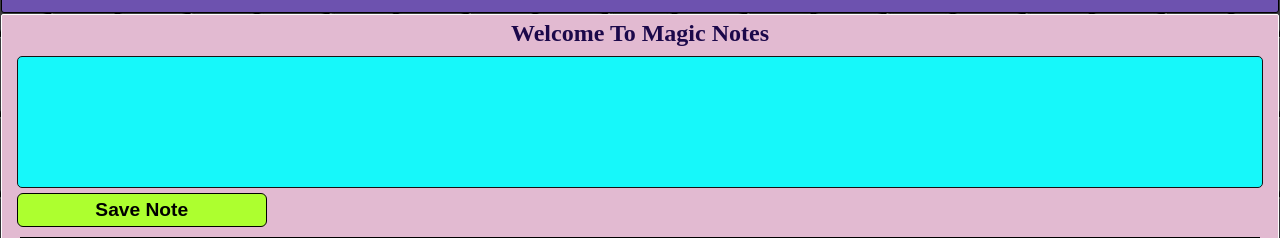
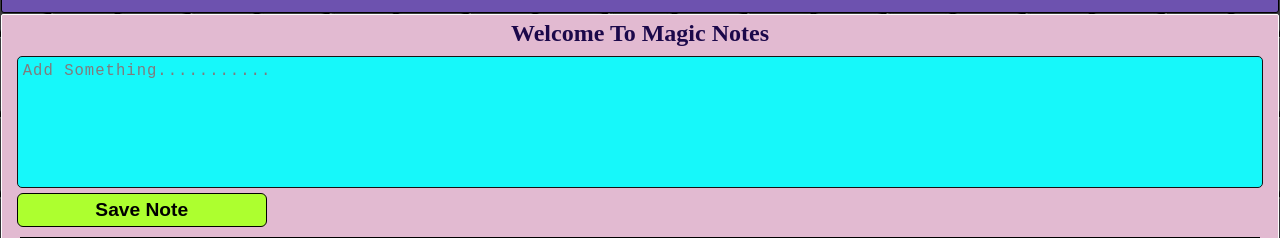
Before and after one commit to pk381/Note-Taking-Website, a plain HTML site: page index.html in a window 1280 px wide. Shown: the part 44-282 px from the top of the page. Drawn offline with Linux system fonts and the light colour scheme.

Commit message:
Update index.html

```diff
--- a/index.html
+++ b/index.html
@@ -25,7 +25,7 @@
       <h2>Welcome To Magic Notes</h2>
 
       <div id="text">
-        <textarea id="mynote" name="mytextarea" cols="30" rows="10"></textarea>
+        <textarea id="mynote" name="mytextarea" cols="30" rows="10" placeholder="Add Something..........."></textarea>
         <button id="addnote" class="btn_anime">Save Note</button>
       </div>
       <div id="line">
```
